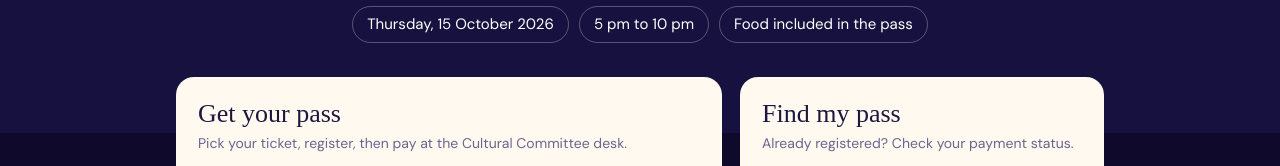
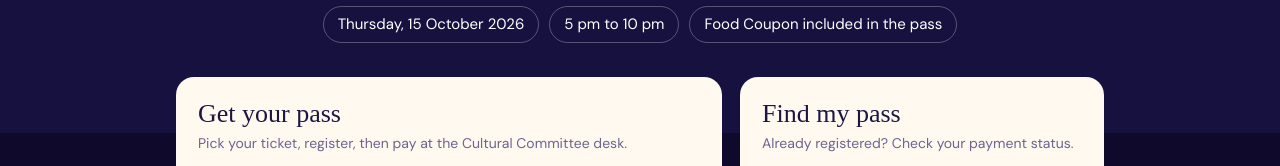
Before and after one commit to jatinyadav13/Dandiya_Application, a website: page index.html in a window 1280 px wide. Shown: the part 281-447 px from the top of the page. Drawn offline with Linux system fonts and the light colour scheme; no server answers; a web font is replaced by a local one.

Commit message:
Update index.html

```diff
--- a/index.html
+++ b/index.html
@@ -51,7 +51,7 @@ footer{text-align:center;color:#a8a2d0;font-size:14px;padding:0 16px 32px}
   <p class="k">Regional College presents</p>
   <h1>Dandiya Night</h1>
   <p class="sub">An evening of garba, a live DJ, and dinner under the lights.</p>
-  <div class="facts"><span>Thursday, 15 October 2026</span><span>5 pm to 10 pm</span><span>Food included in the pass</span><span id="left" hidden></span></div>
+  <div class="facts"><span>Thursday, 15 October 2026</span><span>5 pm to 10 pm</span><span>Food Coupon included in the pass</span><span id="left" hidden></span></div>
 </header>
 
 <main>
```
